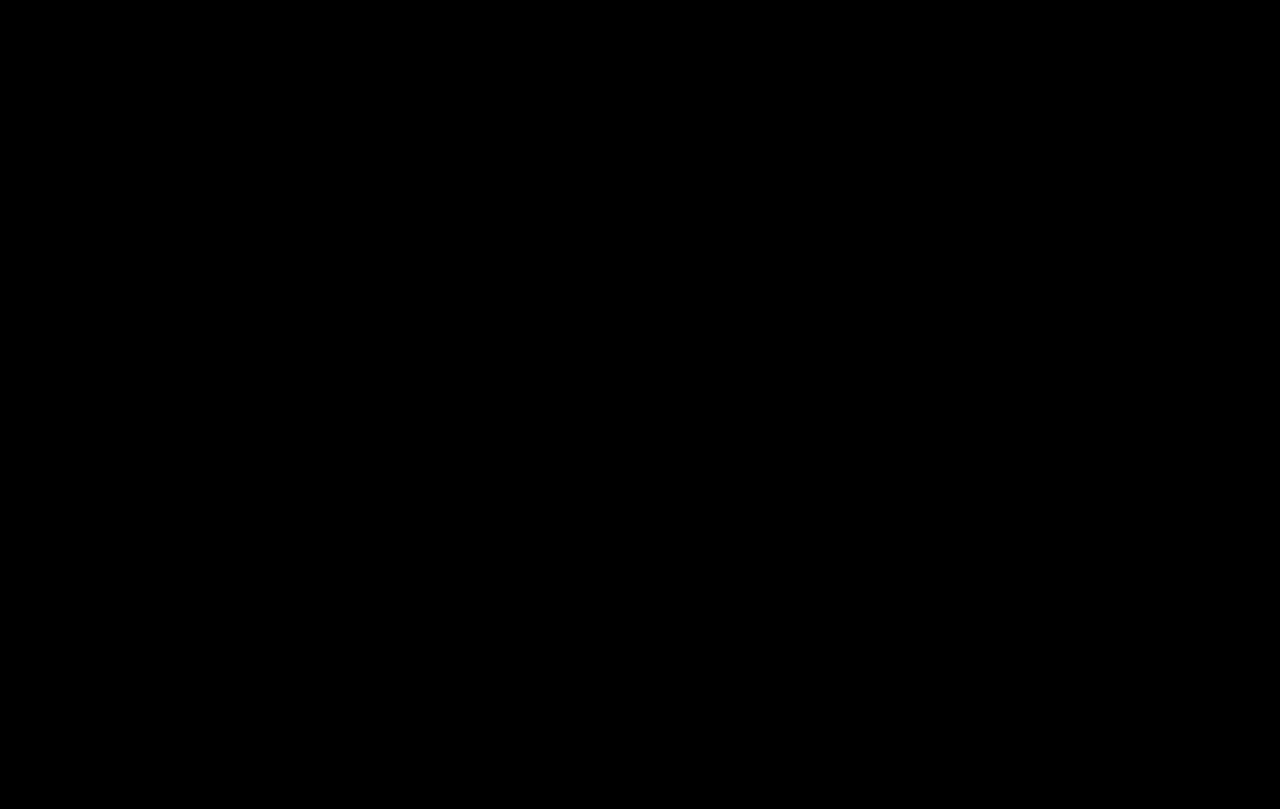
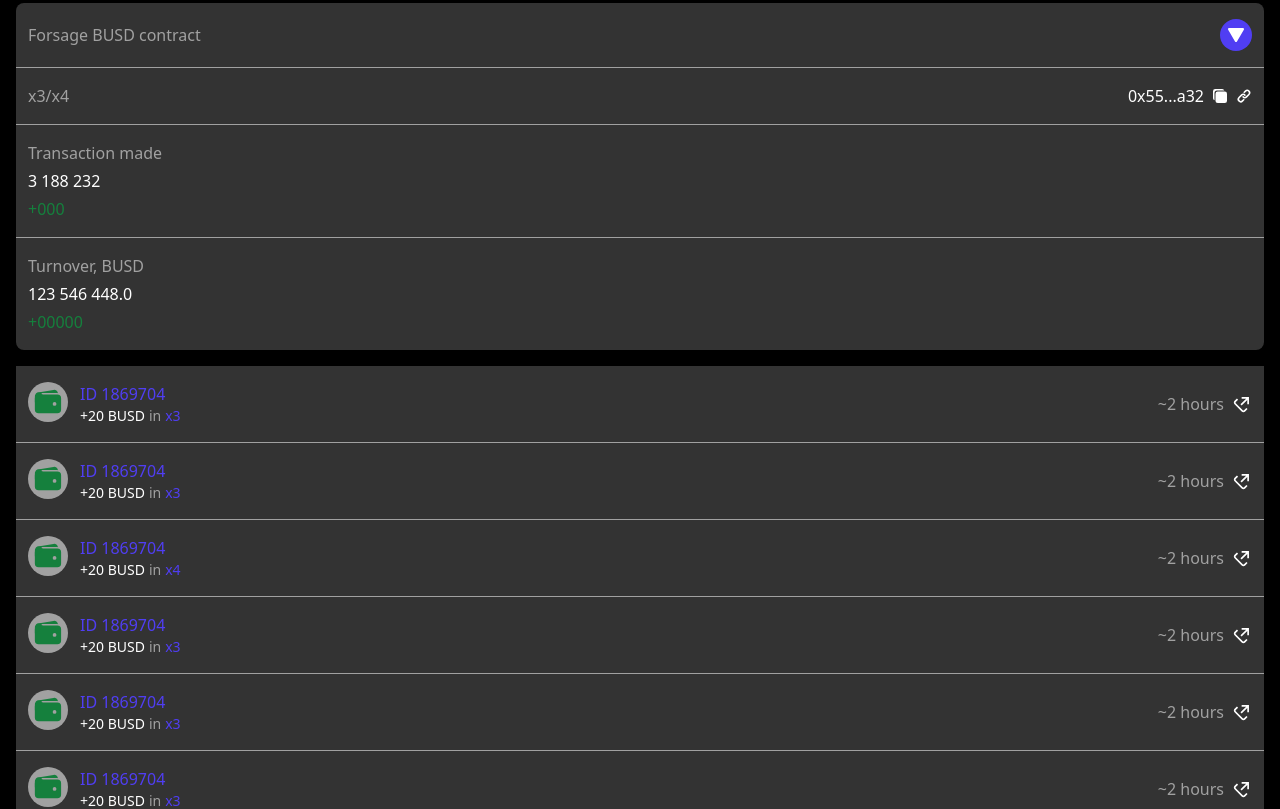
Before and after one commit to Awais-Ishaq-Ai/TheEagles.io, a React (Vite) app: page / in a window 1280 px wide. Shown: the part 1400-2209 px from the top of the page. Before the commit the page ends 1355 px from the top, so only its background shows below. Built offline with nearby package versions, Linux system fonts and the light colour scheme.

Commit message:
making the footer and history and also contract component

```diff
--- a/src/Components/Footer/Footer.jsx
+++ b/src/Components/Footer/Footer.jsx
@@ -1,4 +1,26 @@
+import {
+  FaFacebookF,
+  FaTelegramPlane,
+  FaTwitter,
+  FaYoutube,
+} from 'react-icons/fa';
+
 const Footer = () => {
-  return <div>Footer</div>;
+  return (
+    <div className='flex justify-between mt-6 px-3 py-4 bg-Background'>
+      <div>
+        <p className='text-textColor2 text-sm font-semibold'>
+          &copy; 2024 All Rights Reserved
+        </p>
+        <p className='text-textColor3 text-base font-medium'>Documents</p>
+      </div>
+      <div className='text-textColor3 text-xl flex items-center gap-3'>
+        <FaFacebookF />
+        <FaTwitter />
+        <FaYoutube />
+        <FaTelegramPlane />
+      </div>
+    </div>
+  );
 };
 export default Footer;
--- /dev/null
+++ b/src/Components/Home/Contract.jsx
@@ -0,0 +1,64 @@
+import { useState } from 'react';
+import { BsTriangleFill } from 'react-icons/bs';
+import { HiLink } from 'react-icons/hi';
+import { IoCopy } from 'react-icons/io5';
+
+const Contract = () => {
+  const [isVisible, setIsVisible] = useState(true);
+
+  const toggleVisibility = () => {
+    setIsVisible(!isVisible);
+  };
+
+  return (
+    <>
+      <div className='bg-Background w-full h-full rounded-lg mt-1 pb-4'>
+        <h1 className='text-textColor2 border-b border-textColor2 flex justify-between items-center px-3 py-4'>
+          Forsage BUSD contract
+          <span
+            className='bg-textColor h-8 w-8 flex justify-center items-center rounded-full cursor-pointer'
+            onClick={toggleVisibility}
+          >
+            <BsTriangleFill
+              className={`text-textColor3 transform transition-transform duration-300 ${
+                isVisible ? 'rotate-180' : 'rotate-0'
+              }`}
+            />{' '}
+          </span>
+        </h1>
+
+        {isVisible && (
+          <div>
+            <div className='flex justify-between py-4 px-3 border-b border-textColor2'>
+              <p className='text-textColor2'>x3/x4</p>
+              <p className='flex gap-2 text-textColor3 items-center'>
+                0x55...a32{' '}
+                <span>
+                  <IoCopy />
+                </span>
+                <span>
+                  <HiLink />
+                </span>
+              </p>
+            </div>
+            <div className='space-y-1 py-4 px-3 border-b border-textColor2'>
+              <h1 className='text-textColor2'>Transaction made</h1>
+              <p className='text-textColor3'>3 188 232</p>
+              <p className='text-green-700 flex'>
+                <span>+000</span>
+              </p>
+            </div>
+            <div className='space-y-1 pt-4 px-3'>
+              <h1 className='text-textColor2'>Turnover, BUSD</h1>
+              <p className='text-textColor3'>123 546 448.0</p>
+              <p className='text-green-700 flex'>
+                <span>+00000</span>
+              </p>
+            </div>
+          </div>
+        )}
+      </div>
+    </>
+  );
+};
+export default Contract;
--- /dev/null
+++ b/src/Components/Home/History.jsx
@@ -0,0 +1,183 @@
+import { useState } from 'react';
+import { IoWallet } from 'react-icons/io5';
+import { RiShare2Line } from 'react-icons/ri';
+
+const History = () => {
+  const [visibleItems, setVisibleItems] = useState(6);
+
+  const handleSeeMore = () => {
+    setVisibleItems((prev) => prev + 6);
+  };
+  const History = [
+    {
+      id: '1',
+      icon: <IoWallet />,
+      Paymentid: 'ID 1869704',
+      payment: '+20 BUSD',
+      level: 'x3',
+      time: '2 hours',
+    },
+    {
+      id: '2',
+      icon: <IoWallet />,
+      Paymentid: 'ID 1869704',
+      payment: '+20 BUSD',
+      level: 'x3',
+      time: '2 hours',
+    },
+    {
+      id: '3',
+      icon: <IoWallet />,
+      Paymentid: 'ID 1869704',
+      payment: '+20 BUSD',
+      level: 'x4',
+      time: '2 hours',
+    },
+    {
+      id: '4',
+      icon: <IoWallet />,
+      Paymentid: 'ID 1869704',
+      payment: '+20 BUSD',
+      level: 'x3',
+      time: '2 hours',
+    },
+    {
+      id: '5',
+      icon: <IoWallet />,
+      Paymentid: 'ID 1869704',
+      payment: '+20 BUSD',
+      level: 'x3',
+      time: '2 hours',
+    },
+    {
+      id: '6',
+      icon: <IoWallet />,
+      Paymentid: 'ID 1869704',
+      payment: '+20 BUSD',
+      level: 'x3',
+      time: '2 hours',
+    },
+    {
+      id: '7',
+      icon: <IoWallet />,
+      Paymentid: 'ID 1869704',
+      payment: '+20 BUSD',
+      level: 'x4',
+      time: '2 hours',
+    },
+    {
+      id: '8',
+      icon: <IoWallet />,
+      Paymentid: 'ID 1869704',
+      payment: '+20 BUSD',
+      level: 'x3',
+      time: '2 hours',
+    },
+    {
+      id: '9',
+      icon: <IoWallet />,
+      Paymentid: 'ID 1869704',
+      payment: '+20 BUSD',
+      level: 'x3',
+      time: '2 hours',
+    },
+    {
+      id: '10',
+      icon: <IoWallet />,
+      Paymentid: 'ID 1869704',
+      payment: '+20 BUSD',
+      level: 'x4',
+      time: '2 hours',
+    },
+    {
+      id: '11',
+      icon: <IoWallet />,
+      Paymentid: 'ID 1869704',
+      payment: '+20 BUSD',
+      level: 'x3',
+      time: '2 hours',
+    },
+    {
+      id: '12',
+      icon: <IoWallet />,
+      Paymentid: 'ID 1869704',
+      payment: '+20 BUSD',
+      level: 'x3',
+      time: '2 hours',
+    },
+    {
+      id: '13',
+      icon: <IoWallet />,
+      Paymentid: 'ID 1869704',
+      payment: '+20 BUSD',
+      level: 'x3',
+      time: '2 hours',
+    },
+    {
+      id: '14',
+      icon: <IoWallet />,
+      Paymentid: 'ID 1869704',
+      payment: '+20 BUSD',
+      level: 'x3',
+      time: '2 hours',
+    },
+    {
+      id: '15',
+      icon: <IoWallet />,
+      Paymentid: 'ID 1869704',
+      payment: '+20 BUSD',
+      level: 'x4',
+      time: '2 hours',
+    },
+  ];
+  return (
+    <>
+      <div className='mt-4 pb-6 bg-Background'>
+        <div className='overflow-scroll h-[470px]'>
+          {History.slice(0, visibleItems).map((history, index) => {
+            return (
+              <div
+                key={index}
+                className='w-full h-auto border-b border-textColor2 flex justify-between items-center px-3 py-4'
+              >
+                <div className='flex gap-3'>
+                  <div className='bg-textColor2 text-green-700 text-3xl h-10 justify-center items-center flex w-10 rounded-full'>
+                    {history.icon}
+                  </div>
+                  <div>
+                    <h1 className='text-textColor text-base'>
+                      {history.Paymentid}
+                    </h1>
+                    <p className='text-textColor2 flex gap-1 text-sm'>
+                      <span className='text-textColor3'>{history.payment}</span>
+                      in
+                      <span className='text-textColor'>{history.level}</span>
+                    </p>
+                  </div>
+                </div>
+                <div>
+                  <p className='flex gap-2 text-textColor2'>
+                    ~{history.time}
+                    <span className='text-textColor3 text-xl rotate-45'>
+                      <RiShare2Line />
+                    </span>
+                  </p>
+                </div>
+              </div>
+            );
+          })}
+        </div>
+
+        <div className='flex justify-center mt-6'>
+          <button
+            onClick={handleSeeMore}
+            className='text-textColor3 w-3/4 rounded-lg py-3 font-medium border border-textColor2'
+          >
+            See More
+          </button>
+        </div>
+      </div>
+    </>
+  );
+};
+export default History;
--- a/src/Components/Home/Members.jsx
+++ b/src/Components/Home/Members.jsx
@@ -19,7 +19,7 @@
           </p>
         </div>
         <div className='bg-Background w-1/2 rounded-lg'>
-          <div className='border-b px-2 py-3'>
+          <div className='border-b border-textColor2 px-2 py-3'>
             <h5 className='text-textColor2 flex items-center text-sm gap-1'>
               Members Recieved
               <span>
--- a/src/Pages/Home.jsx
+++ b/src/Pages/Home.jsx
@@ -7,9 +7,11 @@
 import Program from '../Components/Home/Program';
 import ComingSoon from '../Components/Home/ComingSoon';
 import Members from '../Components/Home/Members';
+import Contract from '../Components/Home/Contract';
+import History from '../Components/Home/History';
 
 const Home = () => {
-  const [showDetails, setShowDetails] = useState(false);
+  const [showDetails, setShowDetails] = useState(true);
 
   const handleCopy = (textToCopy) => {
     navigator.clipboard
@@ -99,6 +101,8 @@
         <Program />
         <ComingSoon />
         <Members />
+        <Contract />
+        <History />
       </div>
     </>
   );
```
